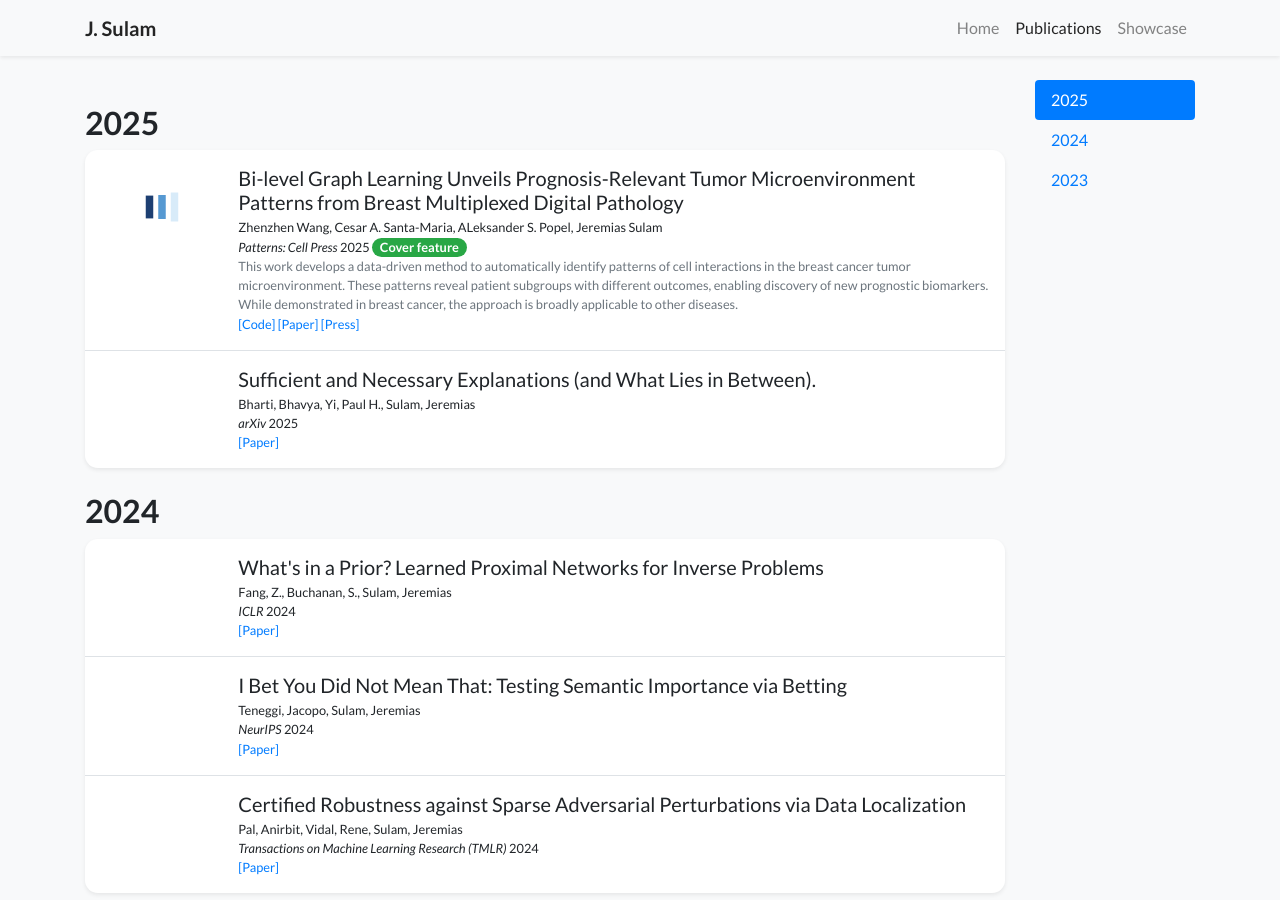
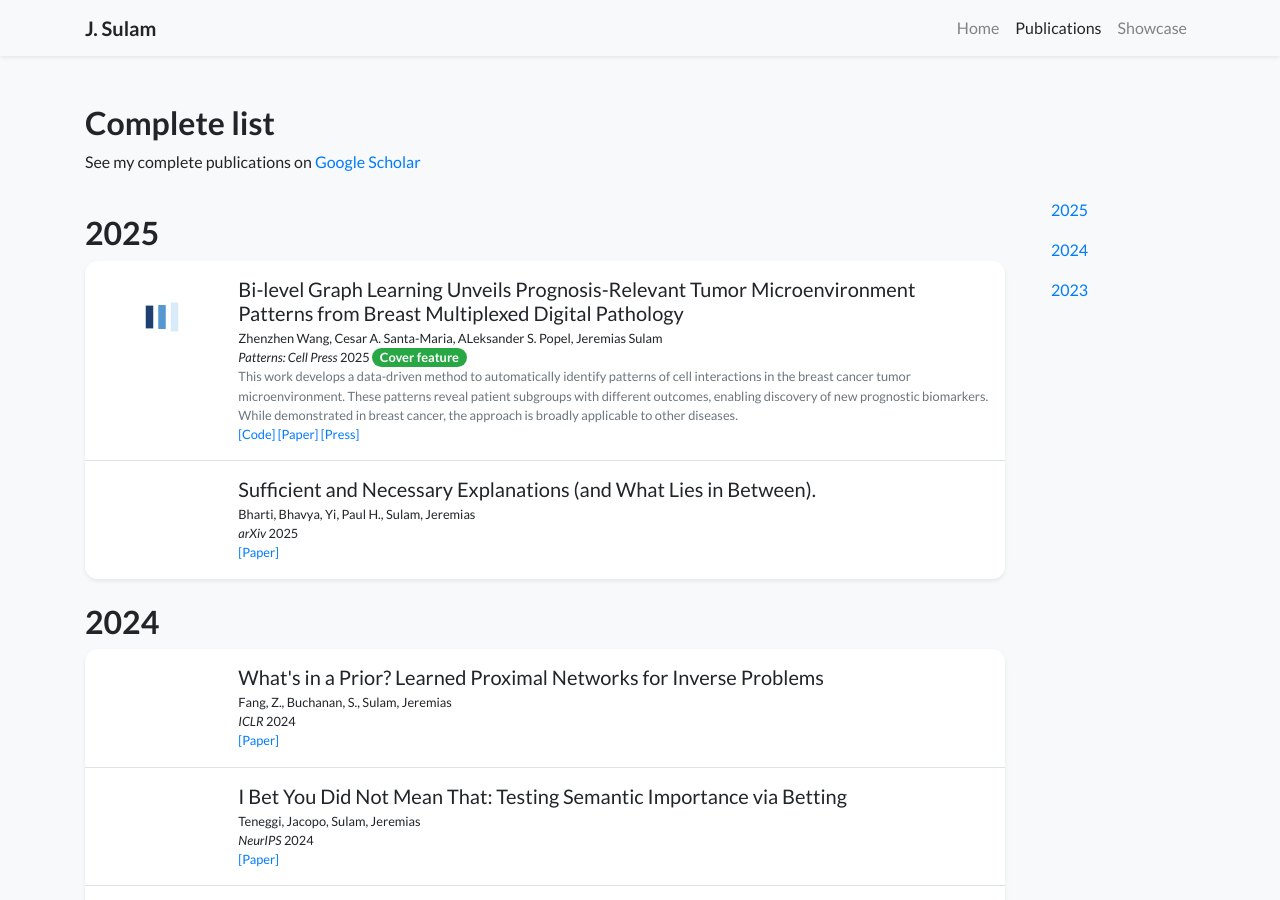
Before and after one commit to jsulam/jsulam.github.io, a Jekyll site: the page built from publications.html, in a window 1280 px wide and 900 px high. Built offline with Jekyll 4.4.1, drawn with Linux system fonts in a browser that asks for light colours; nearby versions of some CDN libraries; a style sheet for code colours, icons or effects is not loaded.

Commit message:
Update publications.html
Adding link to full pubs in Gscholar

```diff
--- a/publications.html
+++ b/publications.html
@@ -5,6 +5,14 @@
 body_attr: >-
   data-spy="scroll" data-target="#navbar-year" data-offset="100"
 ---
+
+<h2 class="pt-4">Complete list</h2>
+<p>
+  See my complete publications on
+  <a href="https://scholar.google.com/citations?user=1awx1aIAAAAJ&hl=en" target="_blank">
+    <i class="ai ai-google-scholar"></i> Google Scholar
+  </a>
+</p>
 
 {% assign pubs_by_year = site.publications | sort: "date" | reverse | group_by_exp: "item", "item.date | date: '%Y'" %}
 
```
